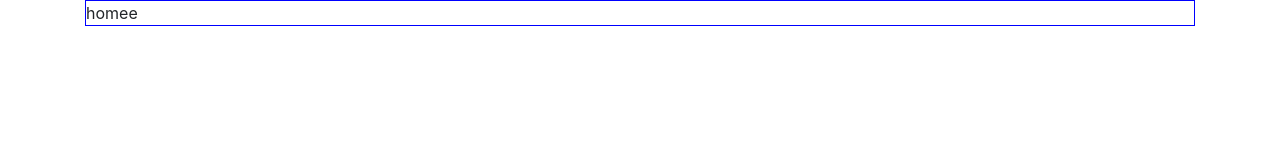
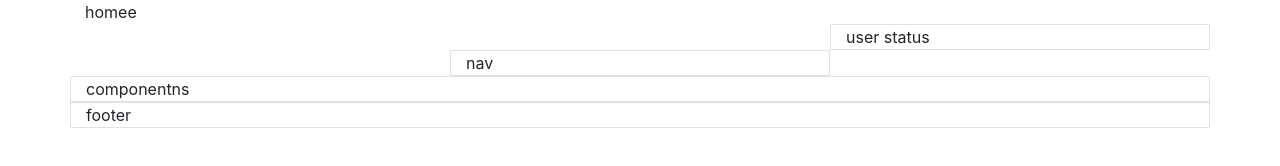
Before and after one commit to Bukixo/ThermoFundraiserV2, a website: page index.html in a window 1280 px wide. Drawn offline with nearby package versions, Linux system fonts and the light colour scheme.

Commit message:
added basic grid styling for home page

```diff
--- a/css/syle.css
+++ b/css/syle.css
@@ -1,3 +1,3 @@
-.container-border {
-    border: solid 1px blue;
+.crud-component {
+    height: auto;
 }
--- a/src/home/home.component.html
+++ b/src/home/home.component.html
@@ -1,3 +1,24 @@
-<div class="container-border">
+
 homee
+<div>
+  <div class="row">
+    <div class="col-md-4 border offset-md-8">
+        user status
+    </div>
 </div>
+  <div class="row">
+      <div class="col-md-4 border offset-md-4">
+          nav
+      </div>
+  </div>
+  <div class="row">
+      <div class="col-md-12 border crud-component">
+          componentns
+      </div>
+  </div>
+  <div class="row">
+    <div class="col-md-12 align-self-end border">
+        footer
+    </div>
+</div>
+</div>
```
